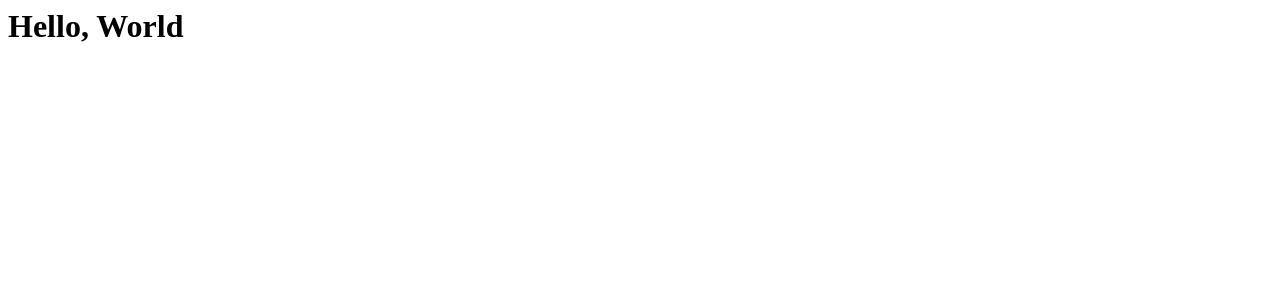
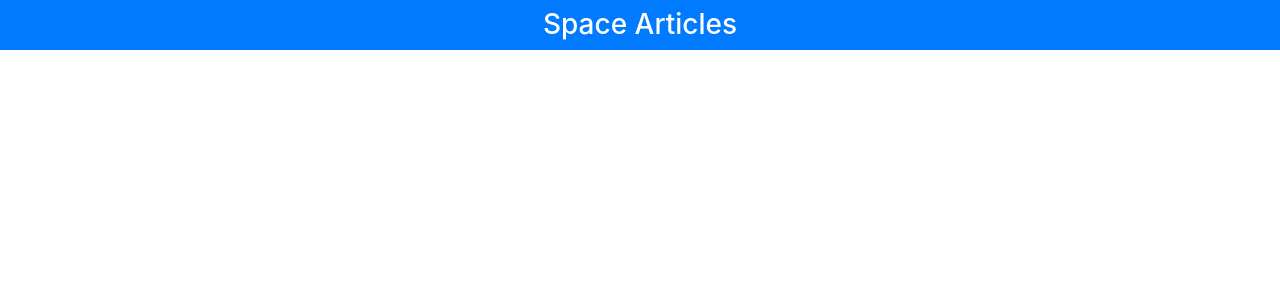
Before and after one commit to egormiron/spacearticles, a React (Vite) app: page / in a window 1280 px wide. Shown: the top 300 px of the page. Built offline with nearby package versions, Linux system fonts and the light colour scheme.

Commit message:
App.jsx Head.jsx

```diff
--- /dev/null
+++ b/src/App.jsx
@@ -0,0 +1,10 @@
+import React from 'react';
+import Header from "./Header";
+
+export default function App() {
+  return (
+    <div>
+      <Header />
+    </div>
+  )
+}
--- /dev/null
+++ b/src/Header.jsx
@@ -0,0 +1,7 @@
+import React from 'react';
+
+export default () => (
+  <div className="container-fluid bg-primary">
+    <h3 className="p-2 text-white text-center">Space Articles</h3>
+  </div>
+)
--- a/src/index.js
+++ b/src/index.js
@@ -1,7 +1,8 @@
 import React from 'react';
 import ReactDOM from 'react-dom';
+import 'bootstrap/dist/css/bootstrap.min.css';
+import App from './App';
 
-const MainComponent = React.createElement('h1', null, 'Hello, World')
 const container = document.getElementById('root')
 
-ReactDOM.render(MainComponent, container)
+ReactDOM.render(<App />, container)
```
